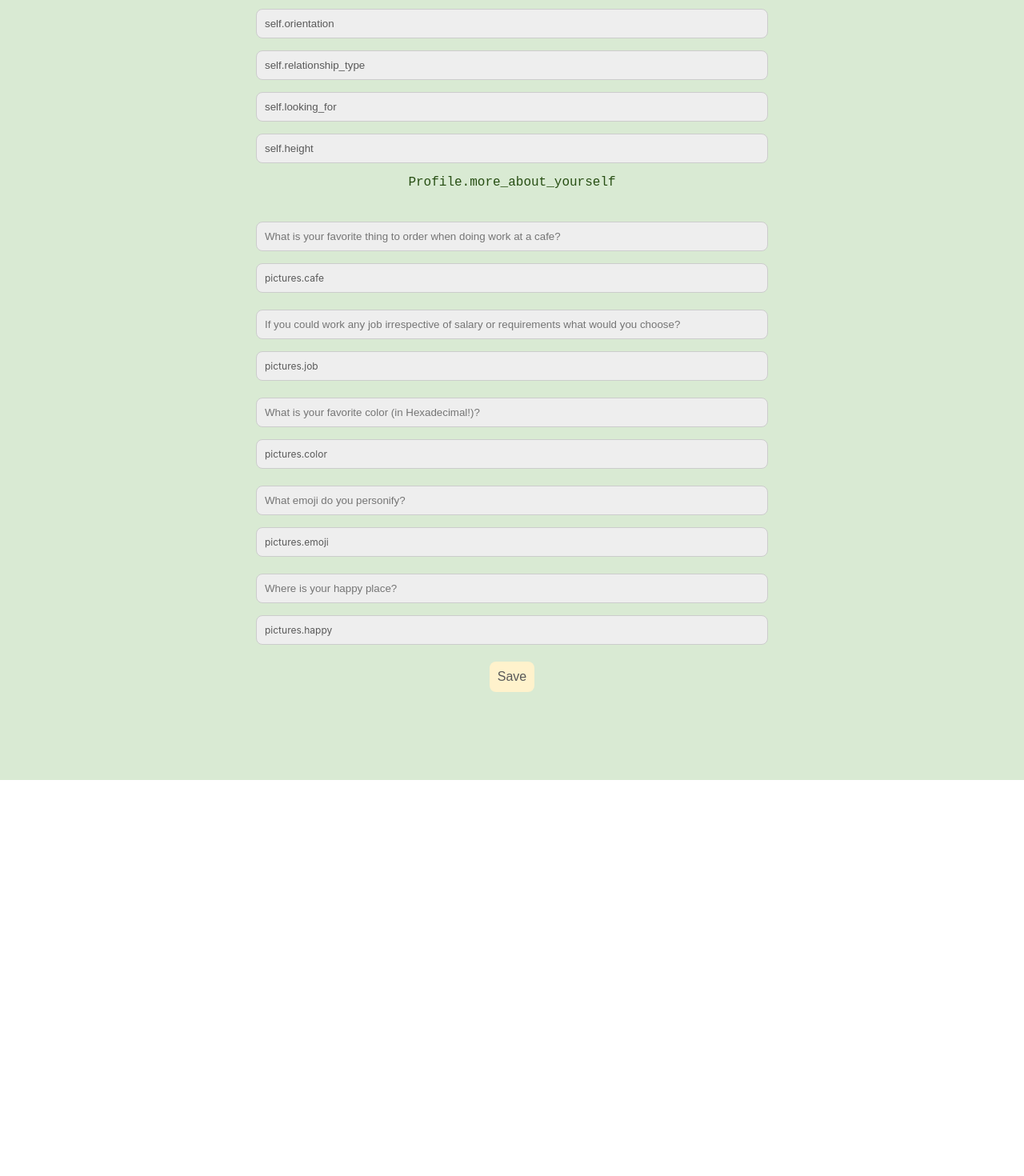
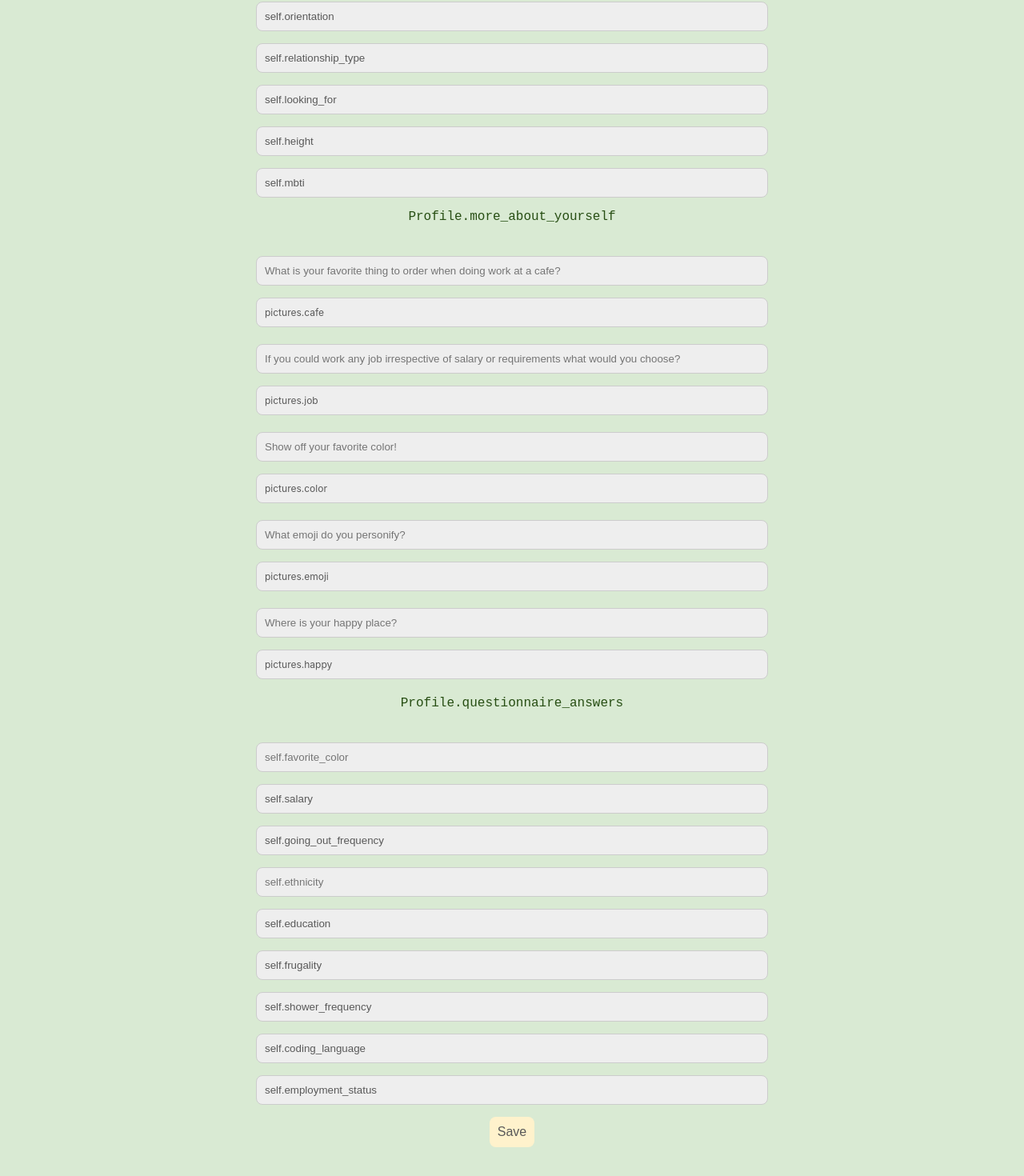
Before and after one commit to hunter-kang/BinaryBaes, a React (Create React App) app in the folder frontend/: page /profile_setup in a window 1280 px wide. Shown: the part 625-2095 px from the top of the page at 80% size. Before the commit the page ends 1600 px from the top, so only its background shows below. Built offline with nearby package versions, Linux system fonts and the light colour scheme.

Commit message:
added questionnaire fields + personality to profile setup

```diff
--- a/frontend/src/components/Profile_Setup.js
+++ b/frontend/src/components/Profile_Setup.js
@@ -18,16 +18,19 @@ function Profile_Setup() {
     const [relationshipType, setRelationshipType] = useState(''); //dont need this remove
     const [lookingFor, setLookingFor] = useState(''); //paragraph response
     const [height, setHeight] = useState('');
-    //const [major, setMajor] = useState('');
-    //fav color
-    //salary
-    //ethnicity
-    //education (make this drop down menu of HS Diploma,Bachelor, Master, phD)
-    //how frugal are you from a scale of 1 - 10
-    //showerFrequency
-    //codingLanguage
-    //employmentStatus
-    //company
+    const [personality, setPersonality] = useState('');
+
+    const [major, setMajor] = useState('');
+    const [color, setColor] = useState('');
+    const [salary, setSalary] = useState('');
+    const [ethnicity, setEthnicity] = useState('');
+    const [education, setEducation] = useState('');
+    const [frugal, setFrugal] = useState('');
+    const [showerFrequency, setShowerFrequency] = useState('');
+    const [goingOutFrequency, setGoingOutFrequency] = useState('');
+    const [codingLanguage, setCodingLanguage] = useState('');
+    const [employmentStatus, setEmploymentStatus] = useState('');
+    const [company, setCompany] = useState('');
 
     const [profilePic, setProfilePic] = useState('');
     const [CafePic, setCafePic] = useState('');
@@ -100,9 +103,9 @@ function Profile_Setup() {
                     className="input-field dropdown"
                 >
                     <option value="">self.pronouns</option>
-                    <option value="He && Him">He/Him</option>
-                    <option value="She && Her">She/Her</option>
-                    <option value="They && Them">They/Them</option>
+                    <option value="He/Him">He && Him</option>
+                    <option value="She/Her">She && Her</option>
+                    <option value="They/Them">They && Them</option>
                     <option value="Other">Other</option>
                 </select>
 
@@ -181,6 +184,31 @@ function Profile_Setup() {
                         </option>
                     ))}
                 </select>
+
+                {/* Personality Dropdown */}
+                <select
+                    value={personality}
+                    onChange={(e) => setPersonality(e.target.value)}
+                    className="input-field dropdown"
+                >
+                    <option value="">self.mbti</option>
+                    <option value="INTJ">INTJ</option>
+                    <option value="INTP">INTP</option>
+                    <option value="INFJ">INFJ</option>
+                    <option value="INFP">INFP</option>
+                    <option value="ISTJ">ISTJ</option>
+                    <option value="ISTP">ISTP</option>
+                    <option value="ISFJ">ISFJ</option>
+                    <option value="ISFP">ISFP</option>
+                    <option value="ENTJ">ENTJ</option>
+                    <option value="ENTP">ENTP</option>
+                    <option value="ENFJ">ENFJ</option>
+                    <option value="ENFP">ENFP</option>
+                    <option value="ESTJ">ESTJ</option>
+                    <option value="ESTP">ESTP</option>
+                    <option value="ESFJ">ESFJ</option>
+                    <option value="ESFP">ESFP</option>
+                </select>
             </form>
 
             <p className="sub-header" style={{margin: "0px"}}>Profile.more_about_yourself</p>
@@ -234,7 +262,7 @@ function Profile_Setup() {
                 {/* Question #3 Input */}
                 <input
                     type="text"
-                    placeholder="What is your favorite color (in Hexadecimal!)?"
+                    placeholder="Show off your favorite color!"
                     value={location}
                     onChange={(e) => setLocation(e.target.value)}
                     className="input-field"
@@ -300,6 +328,152 @@ function Profile_Setup() {
                 />
                 {/* here, we should add a preview of the image if it was successfully uploaded */}
             </form>
+            <p className="sub-header" style={{margin: "0px"}}>Profile.questionnaire_answers</p>
+            <form>
+                {/* Color Input */}
+                <input
+                    type="text"
+                    placeholder="self.favorite_color"
+                    value={color}
+                    onChange={(e) => setColor(e.target.value)}
+                    className="input-field"
+                />
+
+                {/* Salary Input */}
+                <select
+                    value={salary}
+                    onChange={(e) => setSalary(e.target.value)}
+                    className="input-field dropdown"
+                >
+                    <option value="">self.salary</option>
+                    <option value="Poor">less than 100k</option>
+                    <option value="100k-120k">100k-120k</option>
+                    <option value="120k-150k">120k-150k</option>
+                    <option value="150K+">150K+</option>
+                </select>
+
+                {/* Going Out Frequency Input */}
+                <select
+                    value={goingOutFrequency}
+                    onChange={(e) => setGoingOutFrequency(e.target.value)}
+                    className="input-field dropdown"
+                >
+                    <option value="">self.going_out_frequency</option>
+                    <option value="Rarely">Rarely</option>
+                    <option value="Sometimes">Sometimes</option>
+                    <option value="Often">Often</option>
+                    <option value="Very Often">Very Often</option>
+                </select>
+
+                {/* Ethnicity Input */}
+                <input
+                    type="text"
+                    placeholder="self.ethnicity"
+                    value={ethnicity}
+                    onChange={(e) => setEthnicity(e.target.value)}
+                    className="input-field"
+                />
+
+                {/* Education Dropdown */}
+                <select
+                    value={education}
+                    onChange={(e) => setEducation(e.target.value)}
+                    className="input-field dropdown"
+                >
+                    <option value="">self.education</option>
+                    <option value="High School Diploma">High School Diploma</option>
+                    <option value="Bachelor's Degree">Bachelor's Degree</option>
+                    <option value="Master's Degree">Master's Degree</option>
+                    <option value="PhD">PhD</option>
+                    <option value="Other">Other</option>
+                </select>
+
+                {/* Frugality Dropdown */}
+                <select
+                    value={frugal}
+                    onChange={(e) => setFrugal(e.target.value)}
+                    className="input-field dropdown"
+                >
+                    <option value="">self.frugality</option>
+                    <option value="1">1</option>
+                    <option value="2">2</option>
+                    <option value="3">3</option>
+                    <option value="4">4</option>
+                    <option value="5">5</option>
+                    <option value="6">6</option>
+                    <option value="7">7</option>
+                    <option value="8">8</option>
+                    <option value="9">9</option>
+                    <option value="10">10</option>
+                </select>
+
+                {/* Shower Frequency Input */}
+                <select
+                    value={showerFrequency}
+                    onChange={(e) => setShowerFrequency(e.target.value)}
+                    className="input-field dropdown"
+                >
+                    <option value="">self.shower_frequency</option>
+                    <option value="Daily">Daily</option>
+                    <option value="Every other day">Every other day</option>
+                    <option value="A few times a week">A few times a week</option>
+                    <option value="Rarely">Rarely</option>
+                </select>
+
+                {/* Coding Language Input */}
+                <select
+                    value={codingLanguage}
+                    onChange={(e) => setCodingLanguage(e.target.value)}
+                    className="input-field dropdown"
+                >
+                    <option value="">self.coding_language</option>
+                    <option value="JavaScript">JavaScript</option>
+                    <option value="Python">Python</option>
+                    <option value="Java">Java</option>
+                    <option value="C">C</option>
+                    <option value="C++">C++</option>
+                    <option value="C#">C#</option>
+                    <option value="Ruby">Ruby</option>
+                    <option value="Go">Go</option>
+                    <option value="Swift">Swift</option>
+                    <option value="Kotlin">Kotlin</option>
+                    <option value="PHP">PHP</option>
+                    <option value="Rust">Rust</option>
+                    <option value="TypeScript">TypeScript</option>
+                    <option value="R">R</option>
+                    <option value="HTML/CSS">HTML/CSS</option>
+                    <option value="SQL">SQL</option>
+                    <option value="MATLAB">MATLAB</option>
+                </select>
+
+                {/* Employment Dropdown */}
+                <select
+                    value={employmentStatus}
+                    onChange={(e) => setEmploymentStatus(e.target.value)}
+                    className="input-field dropdown"
+                >
+                    <option value="">self.employment_status</option>
+                    <option value="Employed">Employed</option>
+                    <option value="Self-employed">Self-employed</option>
+                    <option value="Unemployed">Unemployed</option>
+                    <option value="Student">Student</option>
+                </select>
+
+                {/* Conditionally Render Company Input if Employment Status is selected */}
+                {employmentStatus && employmentStatus !== "Unemployed" && (
+                    <div className="question-box">
+                        <label>
+                            <input
+                                type="text"
+                                value={company}
+                                onChange={(e) => setCompany(e.target.value)}
+                                placeholder="self.company"
+                                className="input-field"
+                            />
+                        </label>
+                    </div>
+                )}
+            </form>
             <button type="submit">Save</button>
         </div>
     );
--- a/frontend/src/components/Questionnaire.js
+++ b/frontend/src/components/Questionnaire.js
@@ -59,7 +59,7 @@ function MatchingQuestions() {
                 {/* How much do you go out? */}
                 <label>
                     <select value={goingOutFrequency} onChange={(e) => setGoingOutFrequency(e.target.value)} className="dropdown">
-                        <option value="">How often do you go out?</option>
+                        <option value="">self.going_out_frequency</option>
                         <option value="Rarely">Rarely</option>
                         <option value="Sometimes">Sometimes</option>
                         <option value="Often">Often</option>
@@ -70,8 +70,8 @@ function MatchingQuestions() {
                 {/* Salary */}
                 <label>
                     <select value={salary} onChange={(e) => setSalary(e.target.value)} className="dropdown">
-                        <option value="">What is your salary range?</option>
-                        <option value="Poor">Poor</option>
+                        <option value="">self.salary</option>
+                        <option value="Poor">less than 100k</option>
                         <option value="100k-120k">100k-120k</option>
                         <option value="120k-150k">120k-150k</option>
                         <option value="150K+">150K+</option>
@@ -81,7 +81,7 @@ function MatchingQuestions() {
                 {/* Shower Frequency */}
                 <label>
                     <select value={showerFrequency} onChange={(e) => setShowerFrequency(e.target.value)} className="dropdown">
-                        <option value="">How often do you shower?</option>
+                        <option value="">self.shower_frequency</option>
                         <option value="Daily">Daily</option>
                         <option value="Every other day">Every other day</option>
                         <option value="A few times a week">A few times a week</option>
@@ -92,7 +92,7 @@ function MatchingQuestions() {
                 {/* Favorite Coding Language Dropdown */}
                 <label>
                     <select value={codingLanguage} onChange={(e) => setCodingLanguage(e.target.value)} className="dropdown">
-                        <option value="">Favorite Programming Langugage</option>
+                        <option value="">self.coding_language</option>
                         <option value="JavaScript">JavaScript</option>
                         <option value="Python">Python</option>
                         <option value="Java">Java</option>
@@ -116,7 +116,7 @@ function MatchingQuestions() {
                 {/* Employment Status */}
                 <label>
                     <select value={employmentStatus} onChange={(e) => setEmploymentStatus(e.target.value)} className="dropdown">
-                        <option value="">Select Employment Status</option>
+                        <option value="">self.employment_status</option>
                         <option value="Employed">Employed</option>
                         <option value="Self-employed">Self-employed</option>
                         <option value="Unemployed">Unemployed</option>
@@ -132,7 +132,7 @@ function MatchingQuestions() {
                                 type="text"
                                 value={company}
                                 onChange={(e) => setCompany(e.target.value)}
-                                placeholder="Enter company name"
+                                placeholder="self.company"
                                 className="input-field"
                             />
                         </label>
--- a/frontend/src/styles/Profile_Setup.css
+++ b/frontend/src/styles/Profile_Setup.css
@@ -5,7 +5,7 @@
     align-items: center;
     flex-direction: column;
     width: 100%;
-    height: 200vh;
+    height: 270vh;
 }
 
 form {
```
